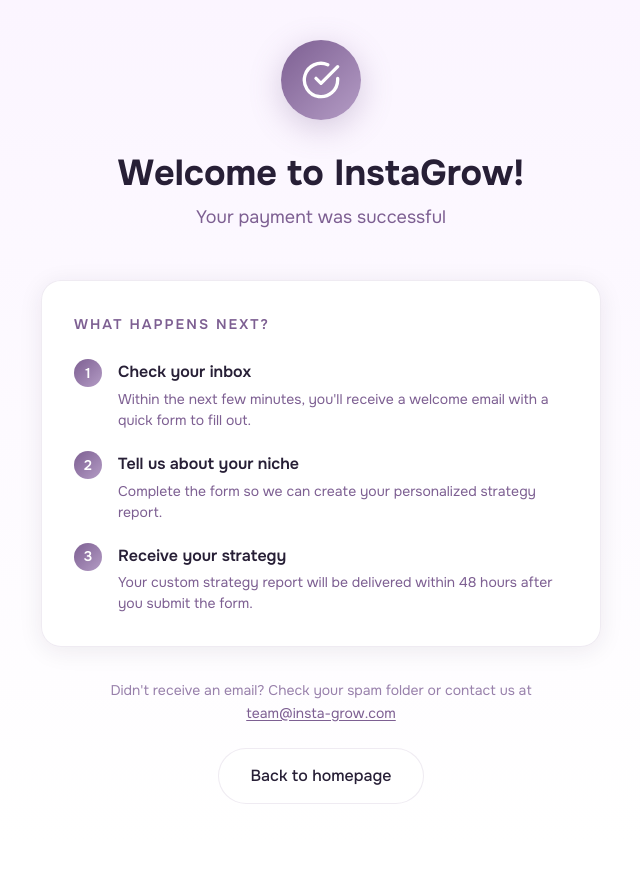
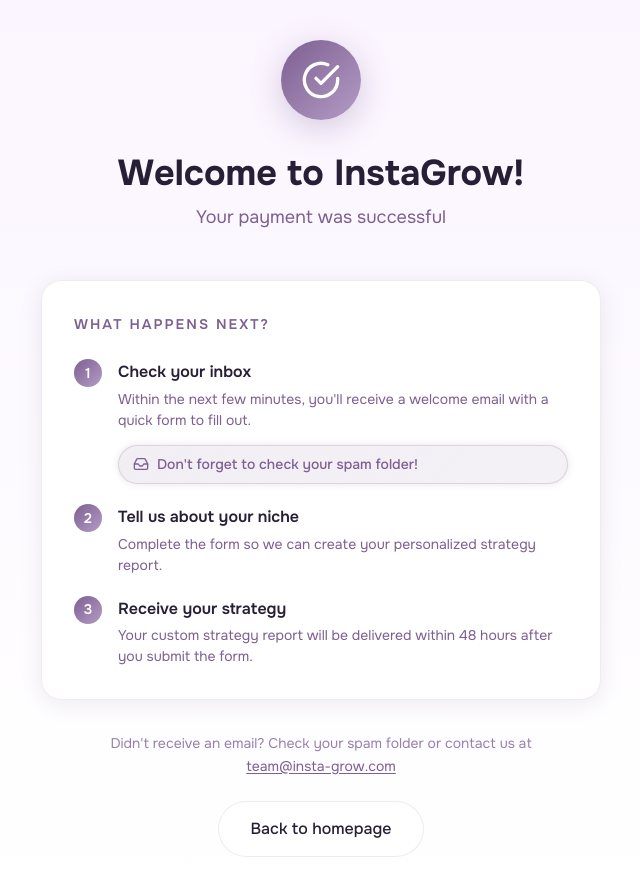
Before and after one commit to arseniypom/ai4creators-landingv3, a Next.js app: page /success in a window 1280 px wide. Shown: the whole page, without its empty margins (319-959 px from the left). Before the commit the page ends 844 px from the top, so only its background shows below. Built offline with nearby package versions, Linux system fonts and the light colour scheme.

Commit message:
Updated success page

```diff
--- a/app/success/page.module.css
+++ b/app/success/page.module.css
@@ -106,6 +106,36 @@
   line-height: 1.5;
 }
 
+.spamTip {
+  display: inline-flex;
+  align-items: center;
+  gap: 8px;
+  margin-top: 10px;
+  padding: 8px 14px;
+  background: linear-gradient(135deg, rgba(125, 95, 146, 0.1) 0%, rgba(180, 156, 197, 0.15) 100%);
+  border: 1px solid rgba(125, 95, 146, 0.2);
+  border-radius: var(--radius-pill);
+  font-size: 13px;
+  font-weight: 500;
+  color: var(--accent);
+  animation: tipGlow 2s ease-in-out infinite;
+}
+
+.spamTip svg {
+  width: 16px;
+  height: 16px;
+  flex-shrink: 0;
+}
+
+.spamTip span {
+  color: var(--accent);
+}
+
+@keyframes tipGlow {
+  0%, 100% { box-shadow: 0 0 0 0 rgba(125, 95, 146, 0); }
+  50% { box-shadow: 0 0 12px 2px rgba(125, 95, 146, 0.25); }
+}
+
 .note {
   font-size: 14px;
   color: var(--text-light);
--- a/app/success/page.tsx
+++ b/app/success/page.tsx
@@ -39,6 +39,20 @@
                 Within the next few minutes, you&apos;ll receive a welcome email
                 with a quick form to fill out.
               </span>
+              <div className={styles.spamTip}>
+                <svg
+                  viewBox="0 0 24 24"
+                  fill="none"
+                  stroke="currentColor"
+                  strokeWidth="2"
+                  strokeLinecap="round"
+                  strokeLinejoin="round"
+                >
+                  <path d="M22 12h-6l-2 3h-4l-2-3H2" />
+                  <path d="M5.45 5.11 2 12v6a2 2 0 0 0 2 2h16a2 2 0 0 0 2-2v-6l-3.45-6.89A2 2 0 0 0 16.76 4H7.24a2 2 0 0 0-1.79 1.11z" />
+                </svg>
+                <span>Don&apos;t forget to check your spam folder!</span>
+              </div>
             </div>
           </div>
 
```
